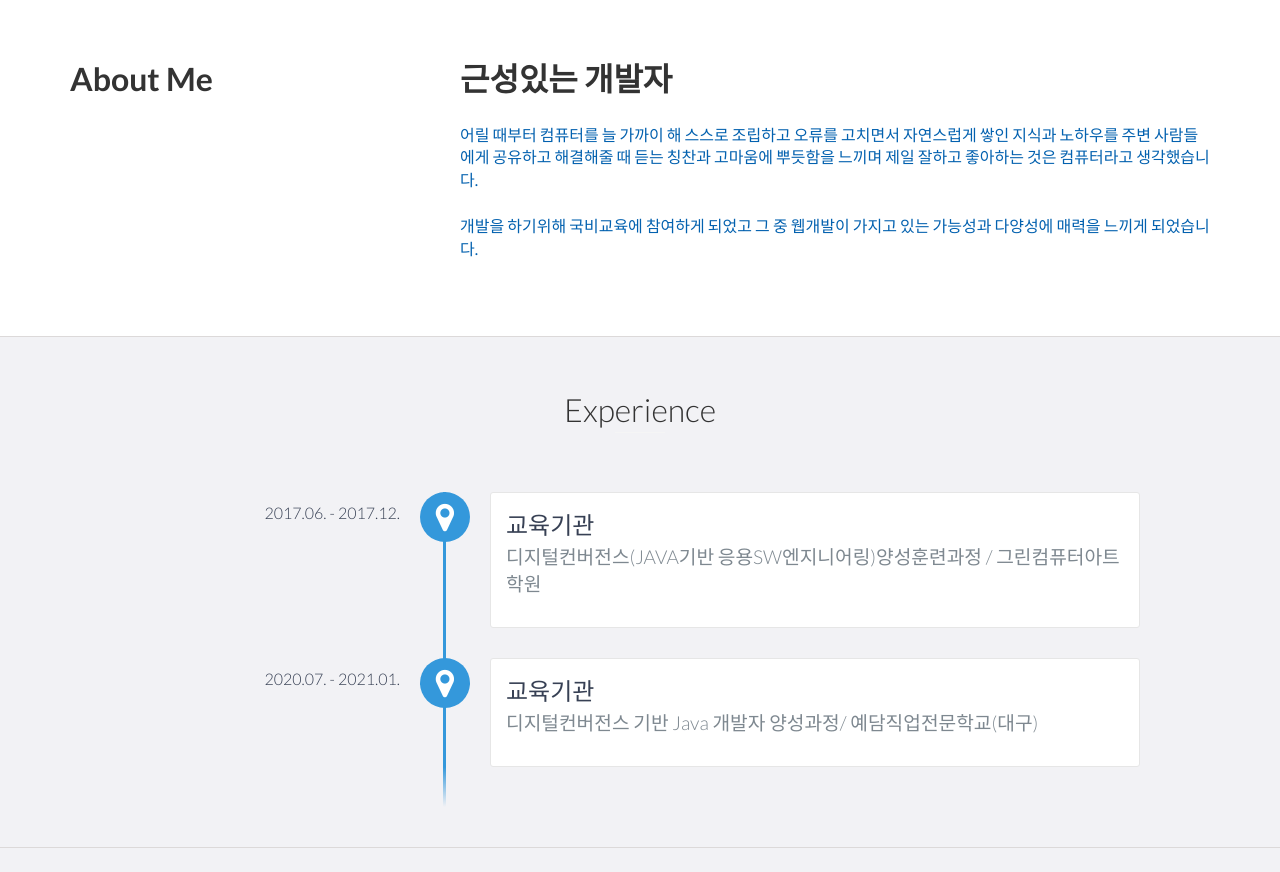
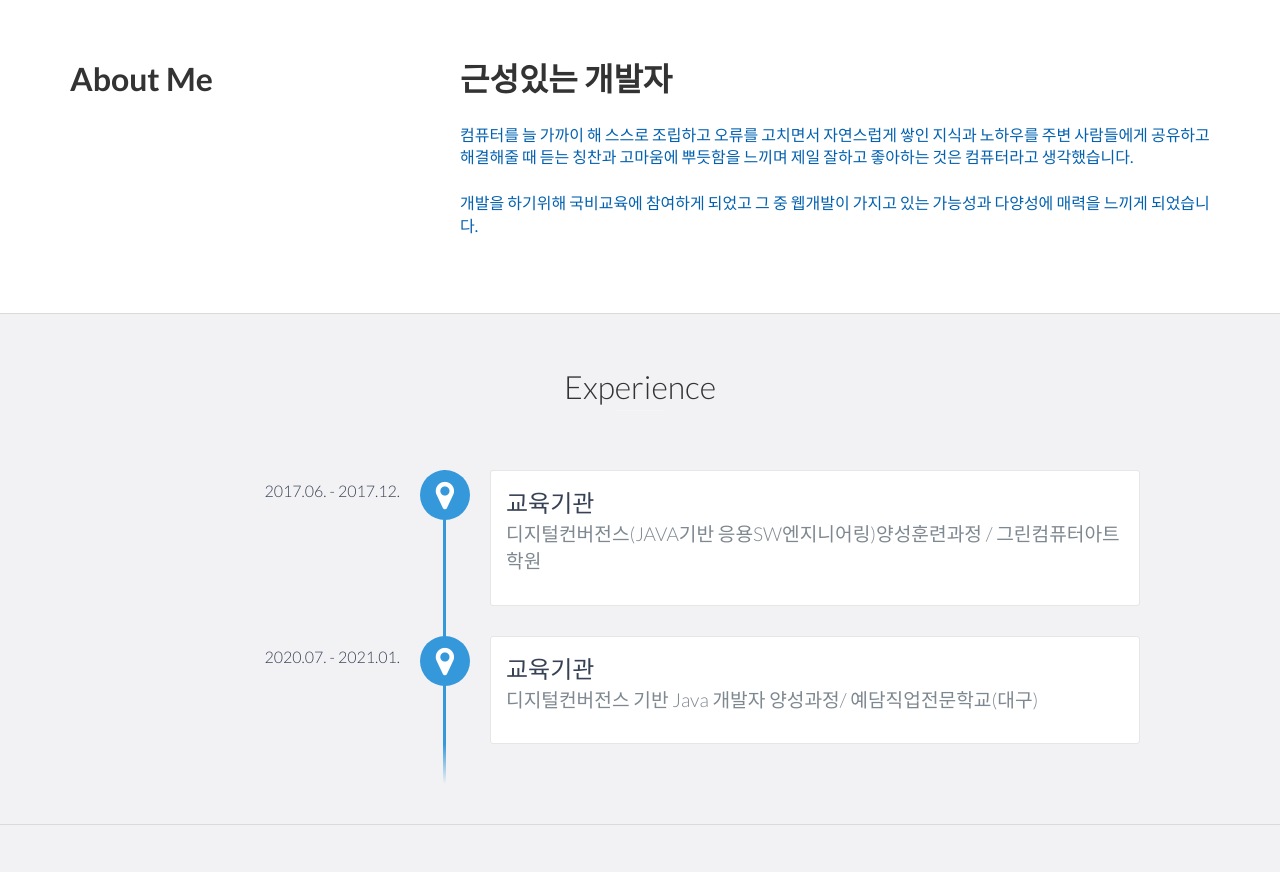
Before and after one commit to skyblue0715/woochungil, a website: page index.html in a window 1280 px wide. Shown: the part 840-1712 px from the top of the page. Drawn offline with nearby package versions, Linux system fonts and the light colour scheme.

Commit message:
커밋
커밋

```diff
--- a/index.html
+++ b/index.html
@@ -80,7 +80,7 @@ img {
                 <div class="col-md-8">
                     <p><h1>근성있는 개발자</h1>
                         <section class="about_me_section">
-                            <p> 어릴 때부터 컴퓨터를 늘 가까이 해 스스로 조립하고 오류를 고치면서 자연스럽게 쌓인 지식과 노하우를 주변
+                            <p> 컴퓨터를 늘 가까이 해 스스로 조립하고 오류를 고치면서 자연스럽게 쌓인 지식과 노하우를 주변
                                  사람들에게 공유하고 해결해줄 때 듣는 칭찬과 고마움에 뿌듯함을 느끼며 제일 잘하고 좋아하는 것은
                                 컴퓨터라고 생각했습니다.<br><br>
                                 <p>개발을 하기위해 국비교육에 참여하게 되었고
```
